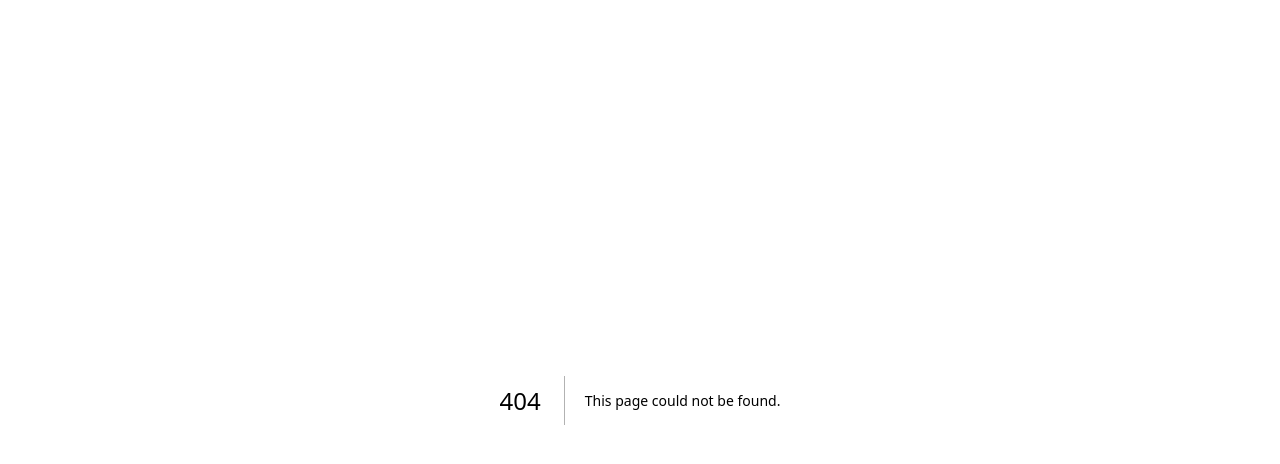
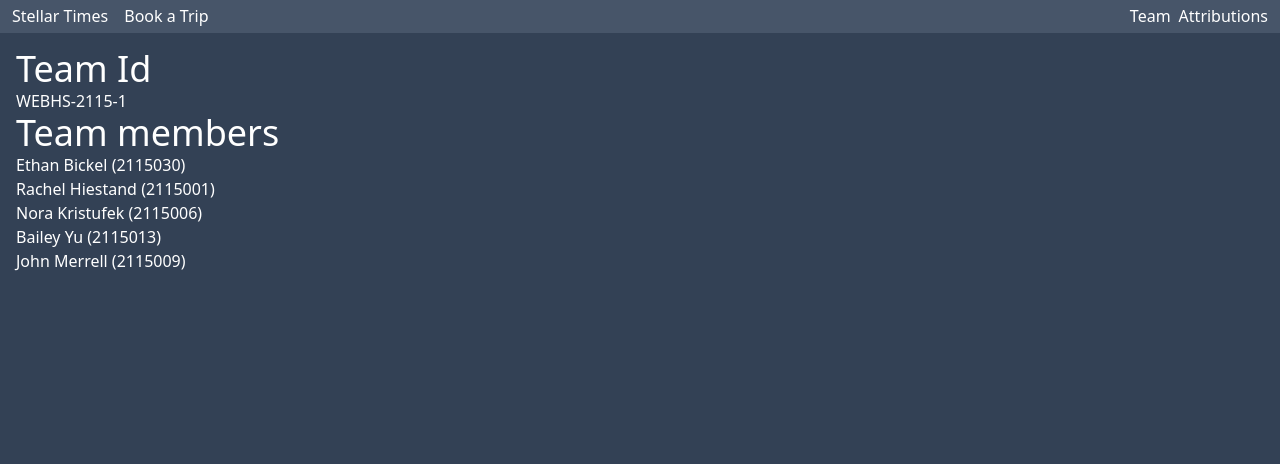
Before and after one commit to nl32/webmaster, a Next.js app: page /team in a window 1280 px wide. Before the commit this address had no page. Shown: the top 464 px of the page. Built offline with nearby package versions, Linux system fonts and the light colour scheme.

Commit message:
update things, add team page

```diff
--- a/src/components/nav.tsx
+++ b/src/components/nav.tsx
@@ -10,7 +10,10 @@ const Nav = () => {
         <StyledLink href="/booking/" name="Book a Trip" />
       </div>
       <div className="ml-auto">
-        <StyledLink href="/references/" name="about" />
+        <StyledLink href="/team/" name="Team" />
+      </div>
+      <div className="mx-2">
+        <StyledLink href="/references/" name="Attributions" />
       </div>
     </div>
   );
--- a/src/pages/_app.tsx
+++ b/src/pages/_app.tsx
@@ -3,6 +3,7 @@ import { AppProps, type AppType } from "next/app";
 import "../styles/globals.css";
 import type { ReactElement, ReactNode } from "react";
 import type { NextPage } from "next/types";
+import Head from "next/head";
 
 export type nextPageWithLayout<P = object, IP = P> = NextPage<P, IP> & {
   getLayout?: (page: ReactElement) => ReactNode;
@@ -17,6 +18,13 @@ const MyApp = ({
 }: AppPropsWithLayout) => {
   const Page = Component as nextPageWithLayout;
   const getLayout = Page.getLayout ?? ((page) => page);
-  return getLayout(<Component {...pageProps} />);
+  return (
+    <>
+      <Head>
+        <link rel="shortcut icon" href="/favicon.ico" />
+      </Head>
+      {getLayout(<Component {...pageProps} />)}
+    </>
+  );
 };
 export default MyApp;
--- a/src/pages/references.tsx
+++ b/src/pages/references.tsx
@@ -5,7 +5,7 @@ const References: NextPage = () => {
   return (
     <div>
       <Nav />
-      <div className="h-full min-h-screen w-screen min-w-full bg-slate-700 text-white">
+      <div className="h-full min-h-screen w-full min-w-full bg-slate-700 text-white">
         <div>
           <h2 className="bg-gradient-to-br from-white to-slate-400 bg-clip-text text-2xl text-transparent">
             Media Sources
--- /dev/null
+++ b/src/pages/team.tsx
@@ -0,0 +1,41 @@
+import { useMemo } from "react";
+import Nav from "../components/nav";
+
+const people = [
+  { name: "Ethan Bickel", id: "2115030" },
+  { name: "Rachel Hiestand", id: "2115001" },
+  { name: "Nora Kristufek", id: "2115006" },
+  { name: "Bailey Yu", id: "2115013" },
+  { name: "John Merrell", id: "2115009" },
+];
+
+const Page = () => {
+  const teamMembers = useMemo(() => people, [people]);
+  return (
+    <>
+      <div>
+        <Nav />
+        <div className="h-full min-h-screen w-full min-w-full bg-slate-700 text-white">
+          <div className="p-4">
+            <div>
+              <h1 className="text-4xl">Team Id</h1>
+              <p>WEBHS-2115-1</p>
+            </div>
+            <div className="">
+              <h1 className="text-4xl">Team members</h1>
+              <ul className="">
+                {teamMembers.map((member) => (
+                  <li key={member.name}>
+                    {member.name} ({member.id})
+                  </li>
+                ))}
+              </ul>
+            </div>
+          </div>
+        </div>
+      </div>
+    </>
+  );
+};
+
+export default Page;
```
Also changed, not shown: package.json (+18 -17 lines), 1 other file (tests, documents, lock files or other folders).
